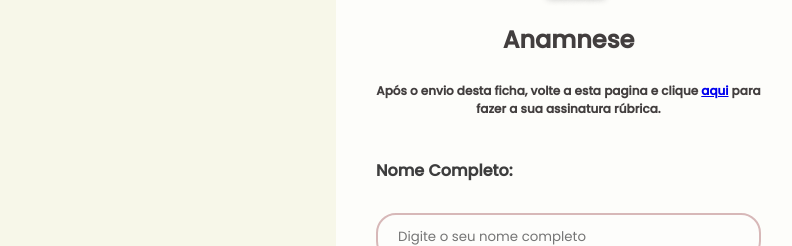
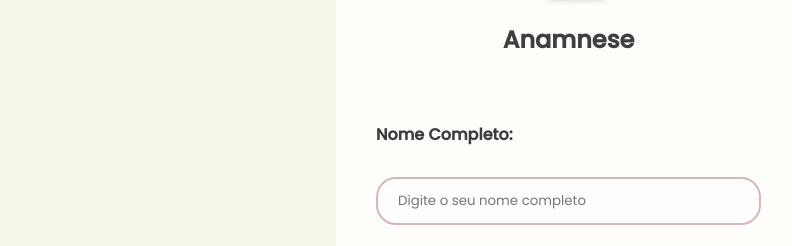
Before and after one commit to Joao-Amancio/anamnese, a plain HTML site: page index.html in a window 1280 px wide. Shown: the part 64-310 px from the top of the page, 304-1096 px from the left. Drawn offline with Linux system fonts and the light colour scheme.

Commit message:
Atualizado o index.html

```diff
--- a/index.html
+++ b/index.html
@@ -33,7 +33,7 @@
           <p class="cro">CRO9494</p>
           <br>
           <p>Anamnese</p> <br>
-          <p class="anamnese">Após o envio desta ficha, volte a esta pagina e clique <a href="#">aqui</a> para fazer a sua assinatura rúbrica.</p>
+
           <form action="https://formsubmit.co/9ec83d3ee01522185f0387f9b90284cd" id="form" method="POST" data-form target="_blank">
             <div class="input-group">
               <label for="name">Nome Completo:</label><br>
@@ -217,7 +217,7 @@
 
           </div>
               <br><br>
-              <p class="anamnese2"><b>Após o envio desta ficha, volte a esta pagina e clique <a href="#">aqui</a> para fazer a sua assinatura rúbrica.</b></p>
+
 
             </form>
             </body>
```
